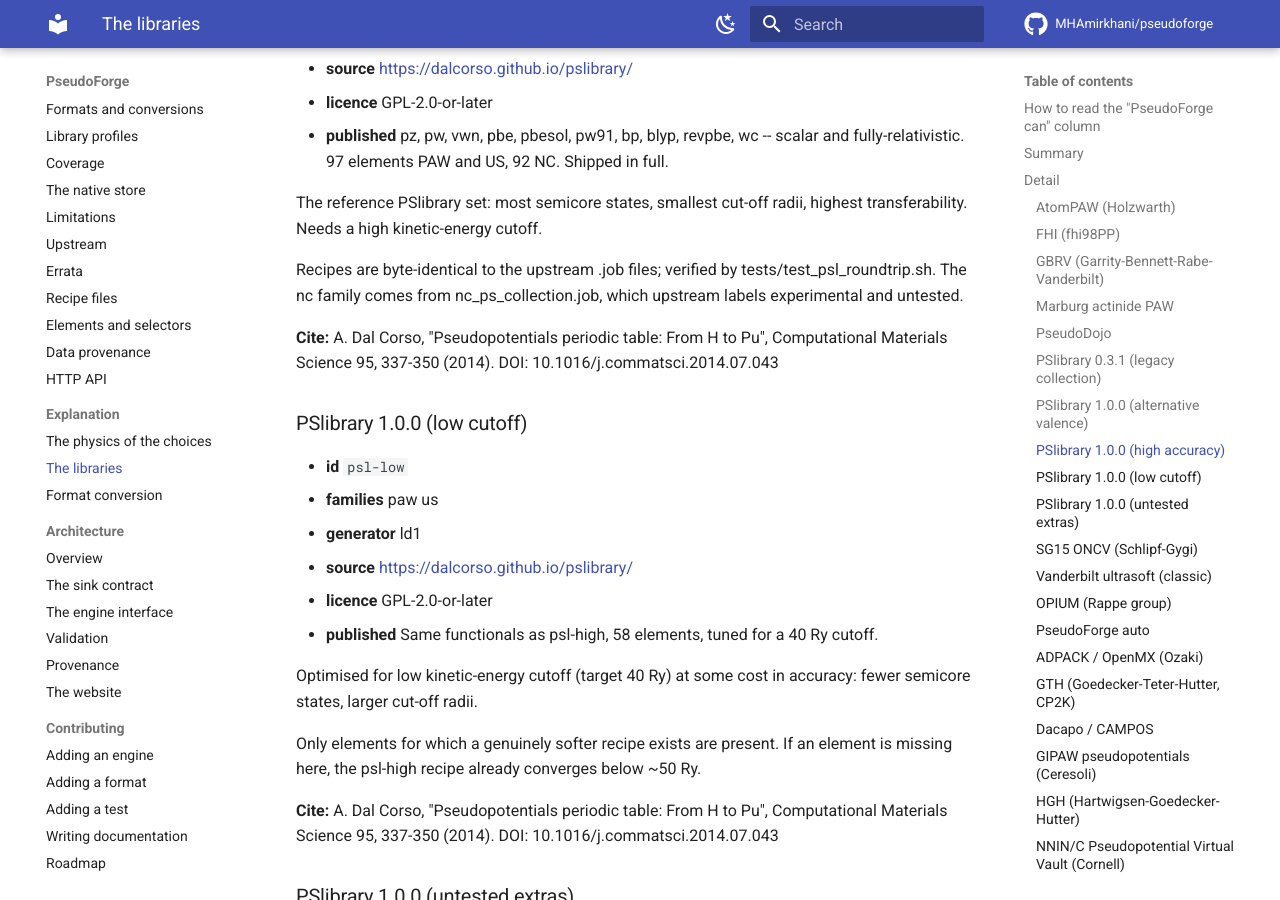
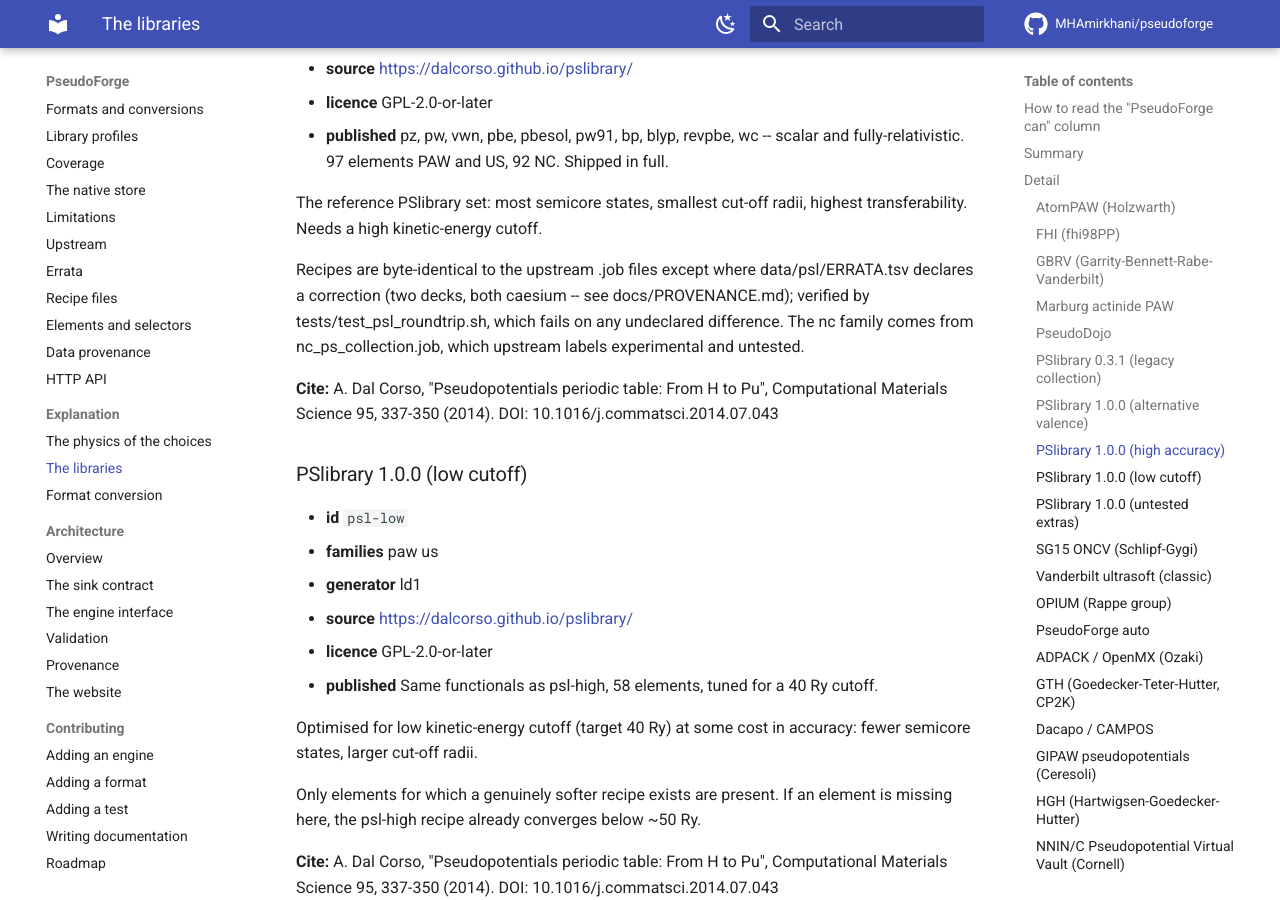
Before and after one commit to MHAmirkhani/PseudoForge, an MkDocs documentation site: the page built from docs/explanation/libraries.md, in a window 1280 px wide and 900 px high, scrolled down 7596 px. Built offline with MkDocs 1.6.1 and Material for MkDocs 9.7.7, drawn with Linux system fonts in a browser that asks for light colours; comment, search, counter and statistics services are not loaded.

Commit message:
data(profiles): qualify psl-high byte-identical claim with errata

```diff
--- a/docs/explanation/libraries.md
+++ b/docs/explanation/libraries.md
@@ -164,7 +164,7 @@ Not built by default upstream. Useful when the main recipe puts a state in the c
 
 The reference PSlibrary set: most semicore states, smallest cut-off radii, highest transferability. Needs a high kinetic-energy cutoff.
 
-Recipes are byte-identical to the upstream .job files; verified by tests/test_psl_roundtrip.sh. The nc family comes from nc_ps_collection.job, which upstream labels experimental and untested.
+Recipes are byte-identical to the upstream .job files except where data/psl/ERRATA.tsv declares a correction (two decks, both caesium -- see docs/PROVENANCE.md); verified by tests/test_psl_roundtrip.sh, which fails on any undeclared difference. The nc family comes from nc_ps_collection.job, which upstream labels experimental and untested.
 
 **Cite:** A. Dal Corso, "Pseudopotentials periodic table: From H to Pu", Computational Materials Science 95, 337-350 (2014). DOI: 10.1016/j.commatsci.2014.07.043
 
```
Also changed, not shown: 1 other file.
